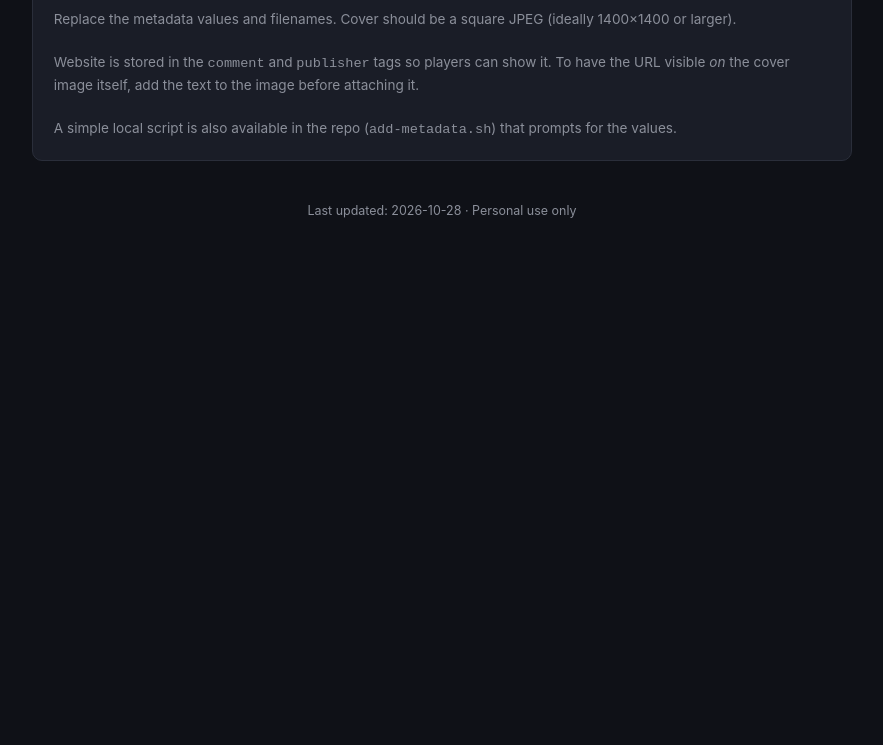
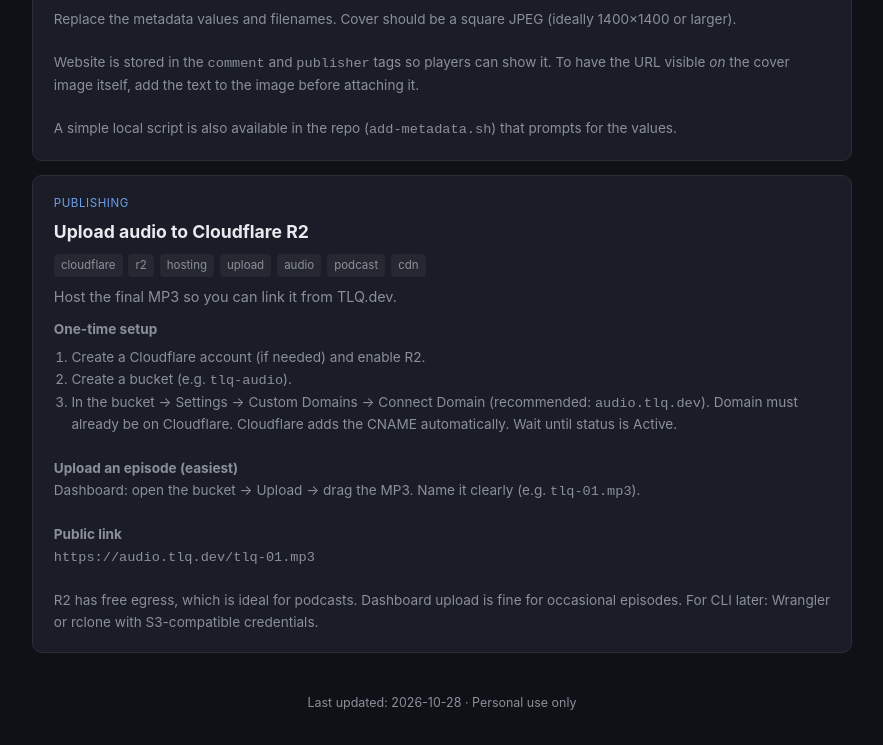
Before and after one commit to arashThr/tlq-workflows, a plain HTML site: page index.html in a window 1280 px wide. Shown: the part 1454-2199 px from the top of the page, without its empty margins (198-1081 px from the left). Before the commit the page ends 1706 px from the top, so only its background shows below. Drawn offline with Linux system fonts and the light colour scheme.

Commit message:
Add Cloudflare R2 upload workflow for podcast audio

```diff
--- a/index.html
+++ b/index.html
@@ -163,6 +163,15 @@
       }
     ],
     notes: "Replace the metadata values and filenames. Cover should be a square JPEG (ideally 1400×1400 or larger).<br><br>Website is stored in the <code>comment</code> and <code>publisher</code> tags so players can show it. To have the URL visible <em>on</em> the cover image itself, add the text to the image before attaching it.<br><br>A simple local script is also available in the repo (<code>add-metadata.sh</code>) that prompts for the values."
+  },
+  {
+    id: "upload-r2",
+    category: "Publishing",
+    title: "Upload audio to Cloudflare R2",
+    tags: ["cloudflare", "r2", "hosting", "upload", "audio", "podcast", "cdn"],
+    description: "Host the final MP3 so you can link it from TLQ.dev.",
+    commands: [],
+    notes: "<strong>One-time setup</strong><ol style=\"margin:0.4rem 0 0 1.1rem;\"><li>Create a Cloudflare account (if needed) and enable R2.</li><li>Create a bucket (e.g. <code>tlq-audio</code>).</li><li>In the bucket → Settings → Custom Domains → Connect Domain (recommended: <code>audio.tlq.dev</code>). Domain must already be on Cloudflare. Cloudflare adds the CNAME automatically. Wait until status is Active.</li></ol><br><strong>Upload an episode (easiest)</strong><br>Dashboard: open the bucket → Upload → drag the MP3. Name it clearly (e.g. <code>tlq-01.mp3</code>).<br><br><strong>Public link</strong><br><code>https://audio.tlq.dev/tlq-01.mp3</code><br><br>R2 has free egress, which is ideal for podcasts. Dashboard upload is fine for occasional episodes. For CLI later: Wrangler or rclone with S3-compatible credentials."
   }
 ];
 
```
